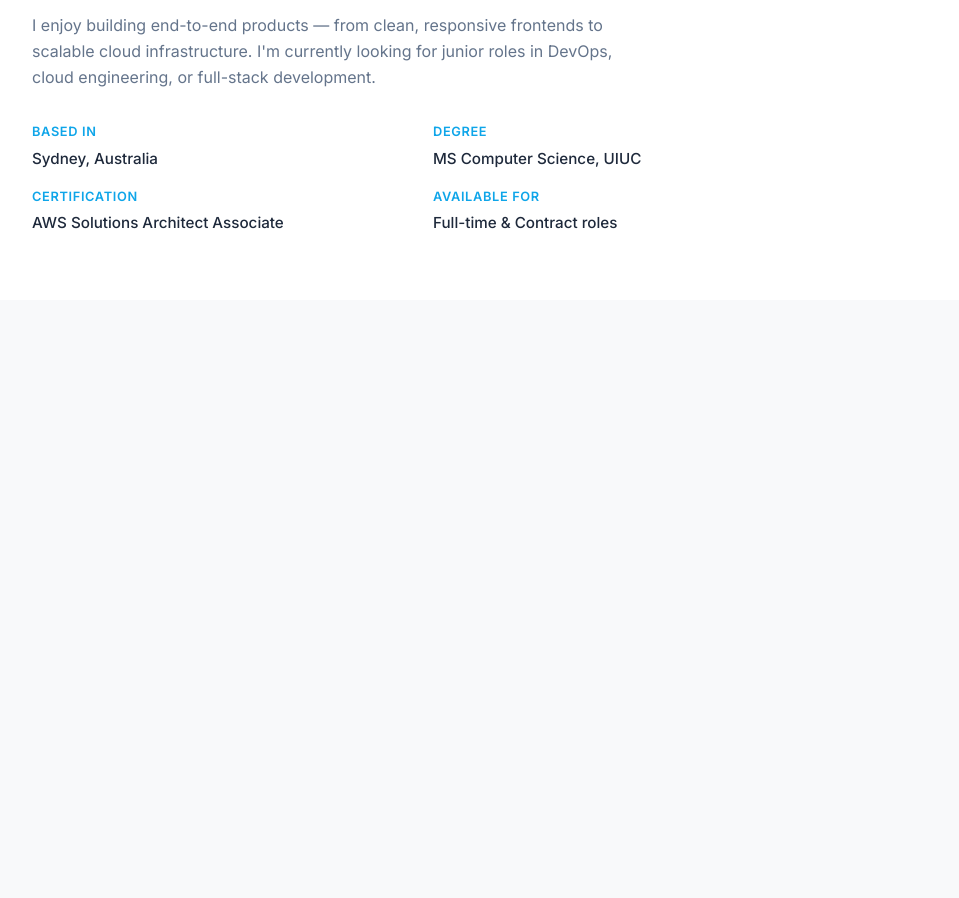
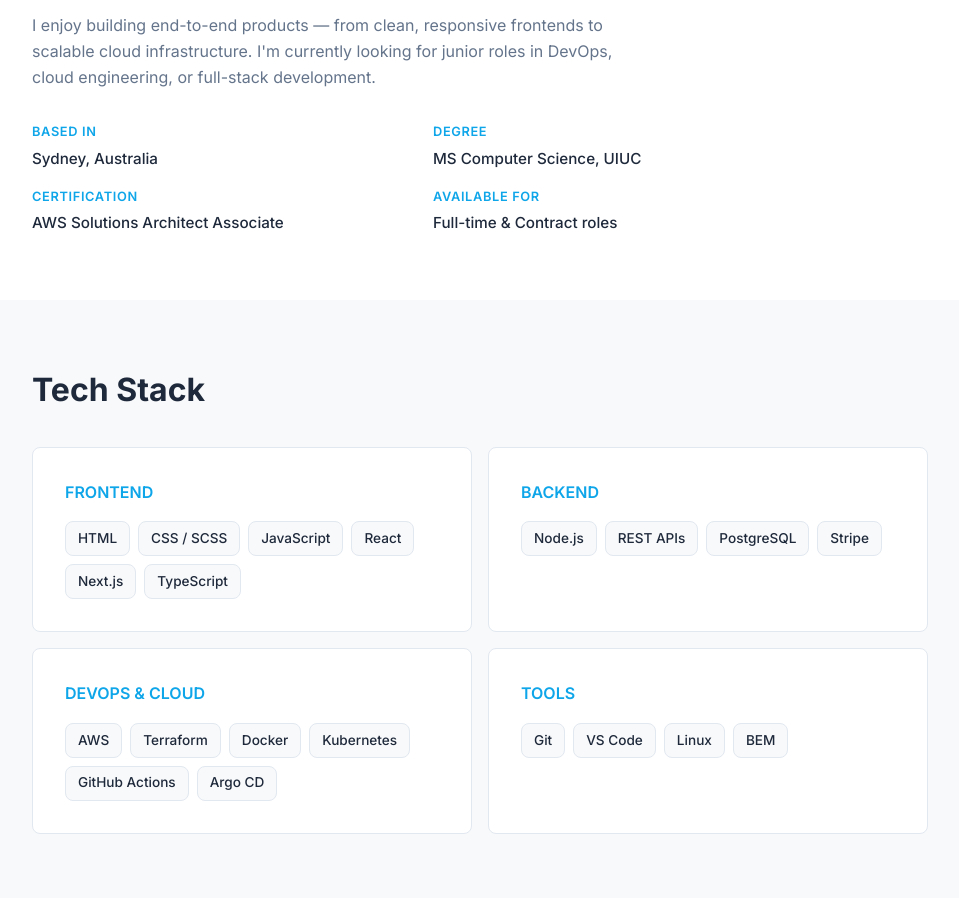
Before and after one commit to jjyy032659/TianPortfolio, a plain HTML site: page index.html in a window 1280 px wide. Shown: the part 1098-1996 px from the top of the page, without its empty margins (58-1017 px from the left). Before the commit the page ends 1398 px from the top, so only its background shows below. Drawn offline with Linux system fonts and the light colour scheme.

Commit message:
Add skills section

```diff
--- a/index.html
+++ b/index.html
@@ -65,6 +65,58 @@
     </div>
   </div>
 </section>
+<section class="skills" id="skills">
+  <div class="skills__container">
+    <h2 class="skills__title">Tech Stack</h2>
+    <div class="skills__flex">
+
+      <div class="skills__category">
+        <h3 class="skills__category-title">Frontend</h3>
+        <ul class="skills__list">
+          <li class="skills__item">HTML</li>
+          <li class="skills__item">CSS / SCSS</li>
+          <li class="skills__item">JavaScript</li>
+          <li class="skills__item">React</li>
+          <li class="skills__item">Next.js</li>
+          <li class="skills__item">TypeScript</li>
+        </ul>
+      </div>
+
+      <div class="skills__category">
+        <h3 class="skills__category-title">Backend</h3>
+        <ul class="skills__list">
+          <li class="skills__item">Node.js</li>
+          <li class="skills__item">REST APIs</li>
+          <li class="skills__item">PostgreSQL</li>
+          <li class="skills__item">Stripe</li>
+        </ul>
+      </div>
+
+      <div class="skills__category">
+        <h3 class="skills__category-title">DevOps & Cloud</h3>
+        <ul class="skills__list">
+          <li class="skills__item">AWS</li>
+          <li class="skills__item">Terraform</li>
+          <li class="skills__item">Docker</li>
+          <li class="skills__item">Kubernetes</li>
+          <li class="skills__item">GitHub Actions</li>
+          <li class="skills__item">Argo CD</li>
+        </ul>
+      </div>
+
+      <div class="skills__category">
+        <h3 class="skills__category-title">Tools</h3>
+        <ul class="skills__list">
+          <li class="skills__item">Git</li>
+          <li class="skills__item">VS Code</li>
+          <li class="skills__item">Linux</li>
+          <li class="skills__item">BEM</li>
+        </ul>
+      </div>
+
+    </div>
+  </div>
+</section>
 </main>
 </body>
 </html>
--- /dev/null
+++ b/scss/components/_skills.scss
@@ -0,0 +1,56 @@
+.skills {
+  padding: var(--spacing-xl) var(--spacing-lg);
+  background-color: var(--color-bg);
+
+  &__container {
+    max-width: var(--max-width);
+    margin: 0 auto;
+  }
+
+  &__title {
+    font-size: 2rem;
+    font-weight: 700;
+    color: var(--color-text);
+    margin-bottom: var(--spacing-lg);
+
+
+  }
+
+  &__flex {
+    display: flex;
+flex-wrap: wrap;
+gap: var(--spacing-md);
+  }
+
+  &__category {
+     flex: 0 0 40%;
+    background-color: var(--color-surface);
+    border: 1px solid var(--color-border);
+    border-radius: var(--radius);
+    padding: var(--spacing-lg);
+  }
+
+  &__category-title {
+    font-size: 1rem;
+    font-weight: 600;
+    color: var(--color-primary);
+    text-transform: uppercase;
+    margin-bottom: var(--spacing-md);
+  }
+
+  &__list {
+    display: flex;
+    flex-wrap: wrap;
+    gap: var(--spacing-sm);
+  }
+
+  &__item {
+    background-color: var(--color-bg);
+    border: 1px solid var(--color-border);
+    border-radius: var(--radius);
+    padding: 0.35rem 0.75rem;
+    font-size: 0.85rem;
+    font-weight: 500;
+    color: var(--color-text);
+  }
+}
--- a/scss/main.scss
+++ b/scss/main.scss
@@ -4,3 +4,4 @@
 @use 'components/hero';
 @use 'components/buttons';
 @use 'components/about';
+@use 'components/skills';
```
Also changed, not shown: css/main.css, 1 other file.
